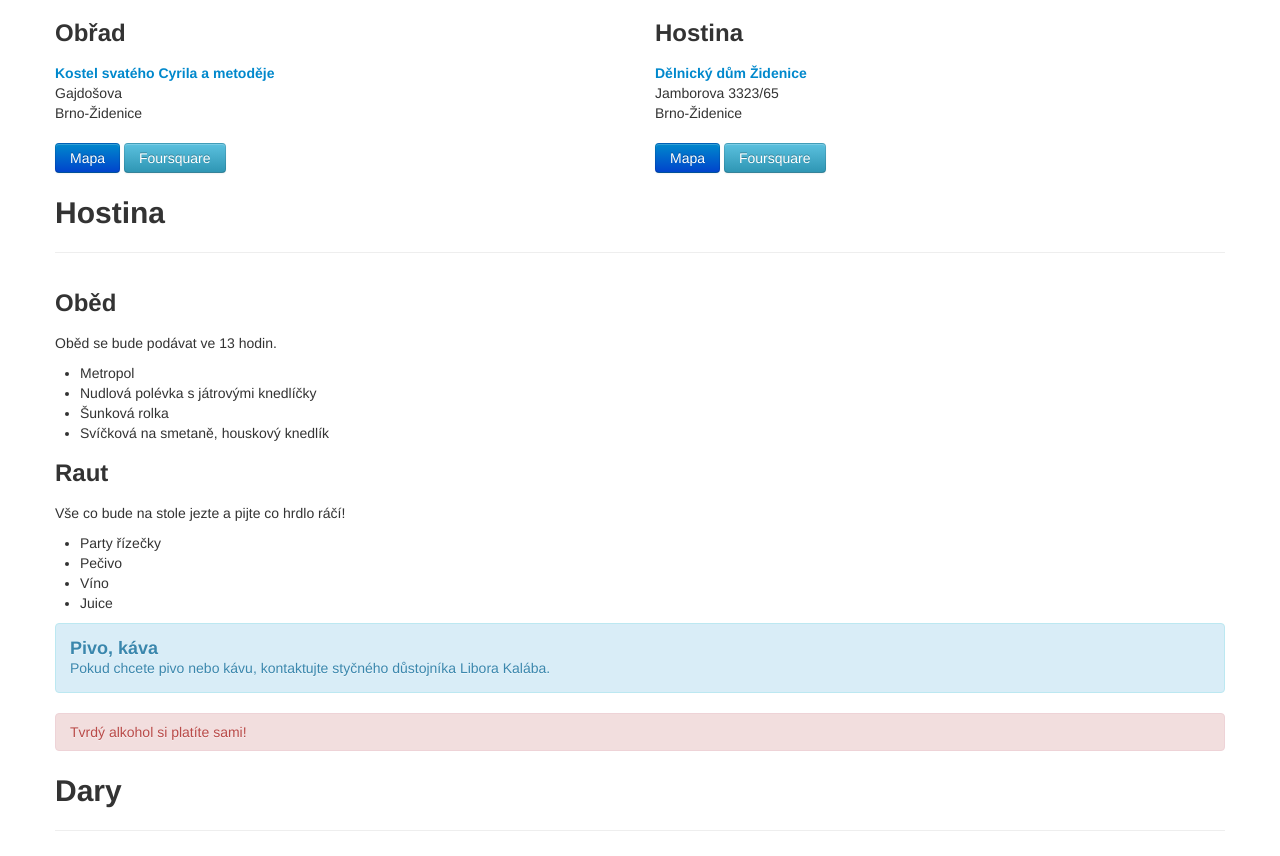
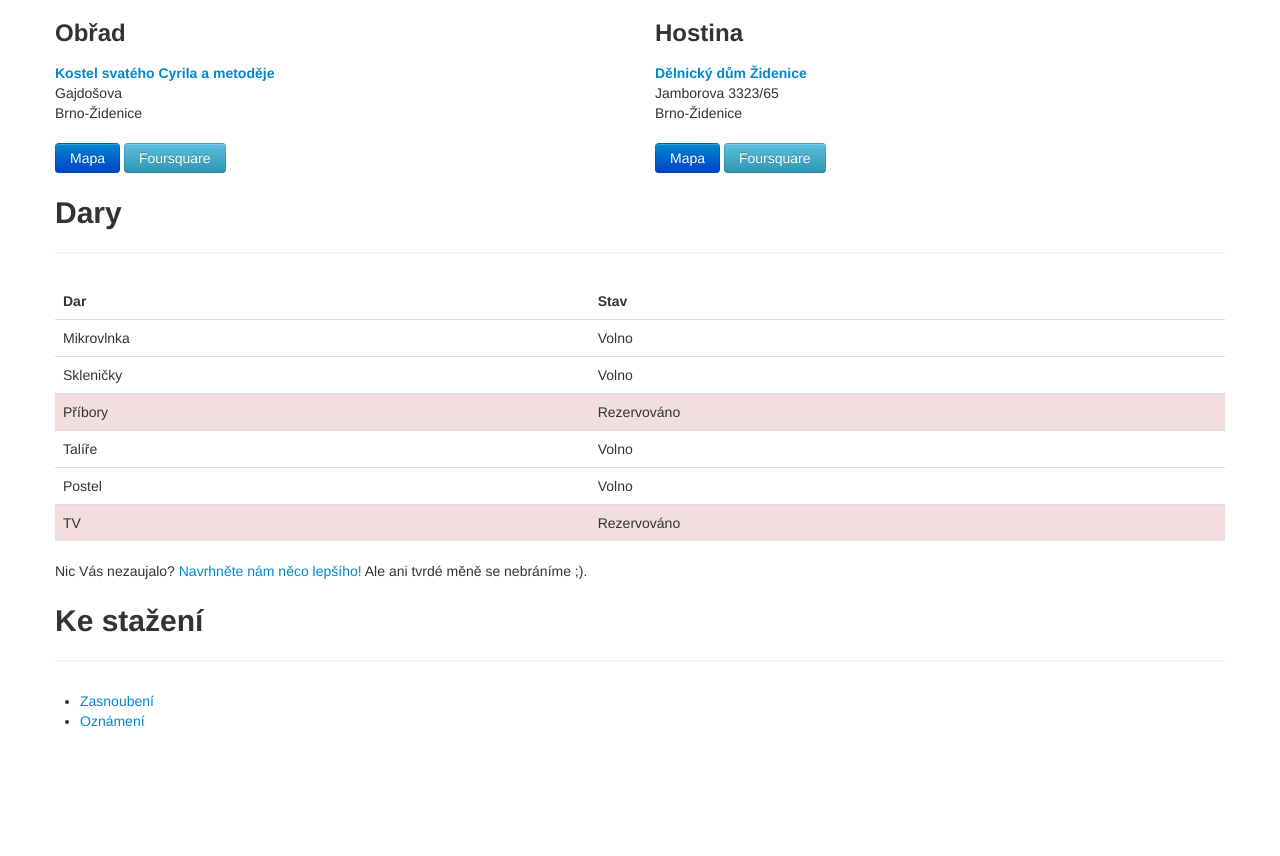
Before and after one commit to Pitel/pitel.github.com, a plain HTML site: page index.html in a window 1280 px wide. Shown: the part 1424-2280 px from the top of the page. After the commit the page ends 2205 px from the top, so only its background shows below. Drawn offline with nearby package versions, Linux system fonts and the light colour scheme.

Commit message:
Hostina nebude

```diff
--- a/index.html
+++ b/index.html
@@ -33,7 +33,6 @@
 					<ul class="nav">
 						<li><a href="#svatba"><i class="icon-bell"></i> Svatba</a></li>
 						<li><a href="#kdyakde"><i class="icon-calendar"></i> Kdy a kde</a></li>
-						<li><a href="#hostina"><i class="icon-glass"></i> Hostina</a></li>
 						<li><a href="#dary"><i class="icon-gift"></i> Dary</a></li>
 						<li><a href="#download"><i class="icon-download-alt"></i> Ke stažení</a></li>
 					</ul>
@@ -102,30 +101,6 @@
 				</div>
 			</div>
 		</section>
-		<section id="hostina">
-			<div class="page-header"><h2>Hostina</h2></div>
-			<h3>Oběd</h3>
-			<p>Oběd se bude podávat ve 13 hodin.</p>
-			<ul>
-				<li>Metropol</li>
-				<li>Nudlová polévka s játrovými knedlíčky</li>
-				<li>Šunková rolka</li>
-				<li>Svíčková na smetaně, houskový knedlík</li>
-			</ul>
-			<h3>Raut</h3>
-			<p>Vše co bude na stole jezte a pijte co hrdlo ráčí!</p>
-			<ul>
-				<li>Party řízečky</li>
-				<li>Pečivo</li>
-				<li>Víno</li>
-				<li>Juice</li>
-			</ul>
-			<div class="alert alert-block alert-info">
-				<h4>Pivo, káva</h4>
-				Pokud chcete pivo nebo kávu, kontaktujte styčného důstojníka Libora Kalába.
-			</div>
-			<div class="alert alert-error">Tvrdý alkohol si platíte sami!</div>
-		</section>
 		<section id="dary">
 			<div class="page-header"><h2>Dary</h2></div>
 			<table class="table">
```
